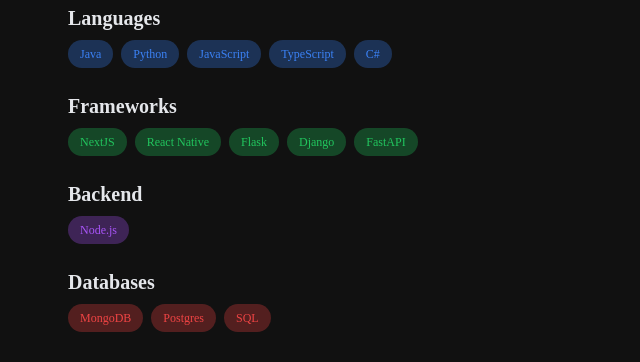
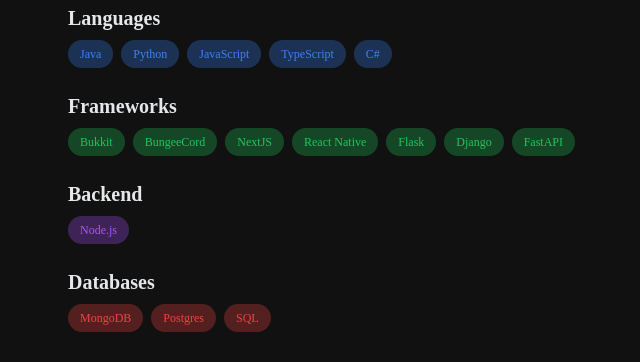
Before and after one commit to theparanker/portfolio, a plain HTML site: page index.html in a window 1280 px wide. Shown: the part 438-800 px from the top of the page, without its empty margins (276-916 px from the left). Drawn offline with Linux system fonts and the light colour scheme; a script that the page names is missing; a web font is replaced by a local one.

Commit message:
Update index.html

```diff
--- a/index.html
+++ b/index.html
@@ -56,6 +56,8 @@
               <div class="mb-4">
                 <h4 class="text-xl font-semibold mb-2 text-gray-200 capitalize">frameworks</h4>
                 <div class="flex flex-wrap">
+                  <span class="inline-block bg-green-500 bg-opacity-30 px-3 py-1.5 text-xs font-medium text-green-500 mr-2 mb-2 rounded-full">Bukkit</span>
+                  <span class="inline-block bg-green-500 bg-opacity-30 px-3 py-1.5 text-xs font-medium text-green-500 mr-2 mb-2 rounded-full">BungeeCord</span>
                   <span class="inline-block bg-green-500 bg-opacity-30 px-3 py-1.5 text-xs font-medium text-green-500 mr-2 mb-2 rounded-full">NextJS</span>
                   <span class="inline-block bg-green-500 bg-opacity-30 px-3 py-1.5 text-xs font-medium text-green-500 mr-2 mb-2 rounded-full">React Native</span>
                   <span class="inline-block bg-green-500 bg-opacity-30 px-3 py-1.5 text-xs font-medium text-green-500 mr-2 mb-2 rounded-full">Flask</span>
```
